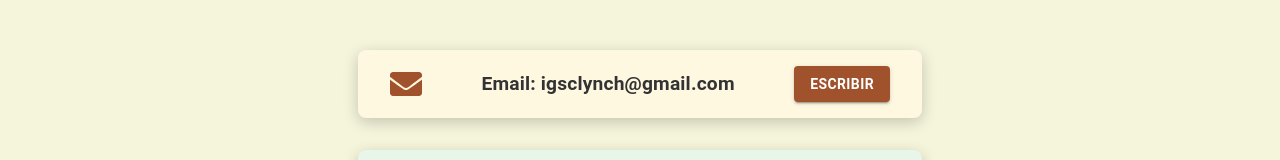
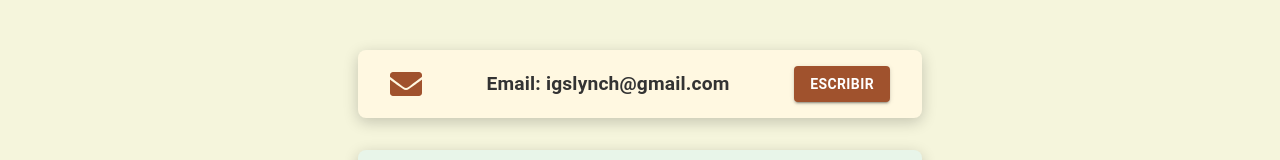
Before and after one commit to AndreaReynoso132/emunah-digital-marketing, a React (Vite) app: page /contacto in a window 1280 px wide. Shown: the part 401-561 px from the top of the page. Built offline with nearby package versions, Linux system fonts and the light colour scheme.

Commit message:
corregir mail

```diff
--- a/src/pages/ContactPage.tsx
+++ b/src/pages/ContactPage.tsx
@@ -78,11 +78,11 @@ const ContactPage = () => {
               flexGrow: 1,
             }}
           >
-            Email: igsclynch@gmail.com
+            Email: igslynch@gmail.com
           </Typography>
           <Button
             variant="contained"
-            href="mailto:igsclynch@gmail.com"
+            href="mailto:igslynch@gmail.com"
             sx={{
               backgroundColor: "#A0522D",
               "&:hover": { backgroundColor: "#8B4513" },
```
